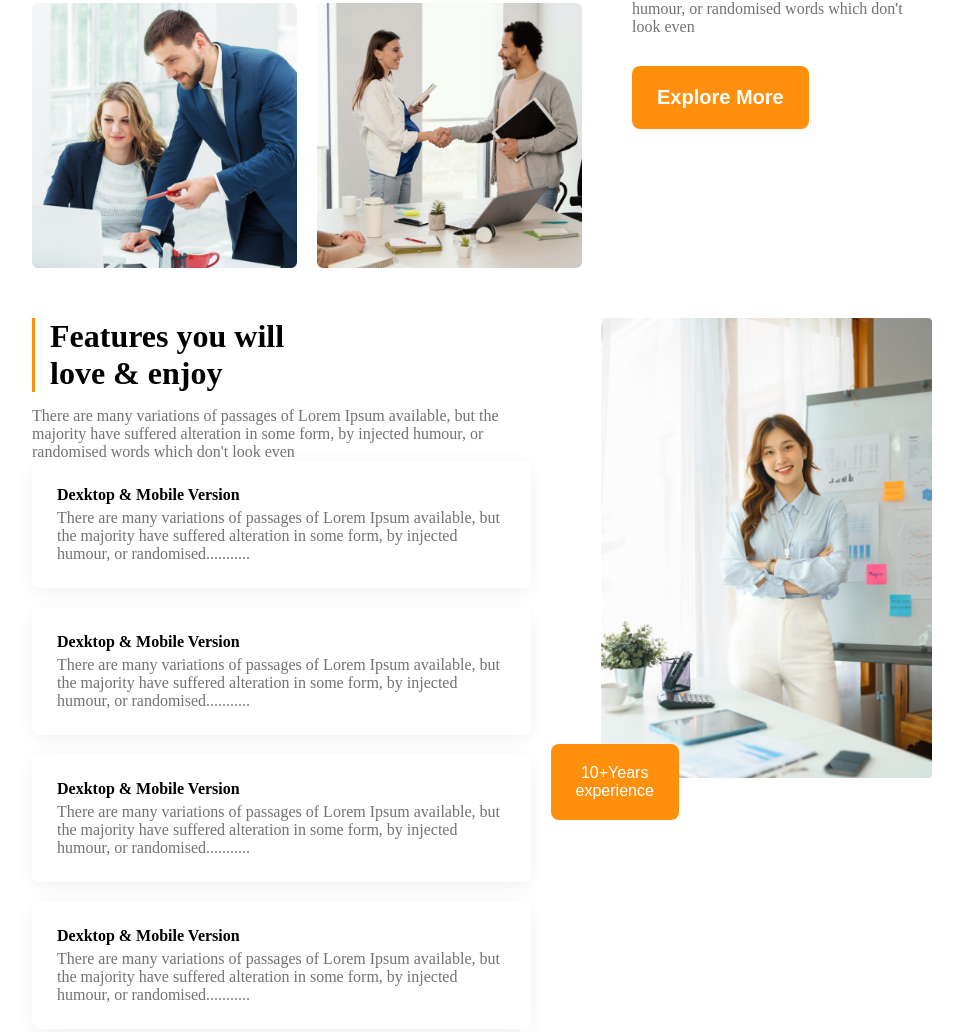
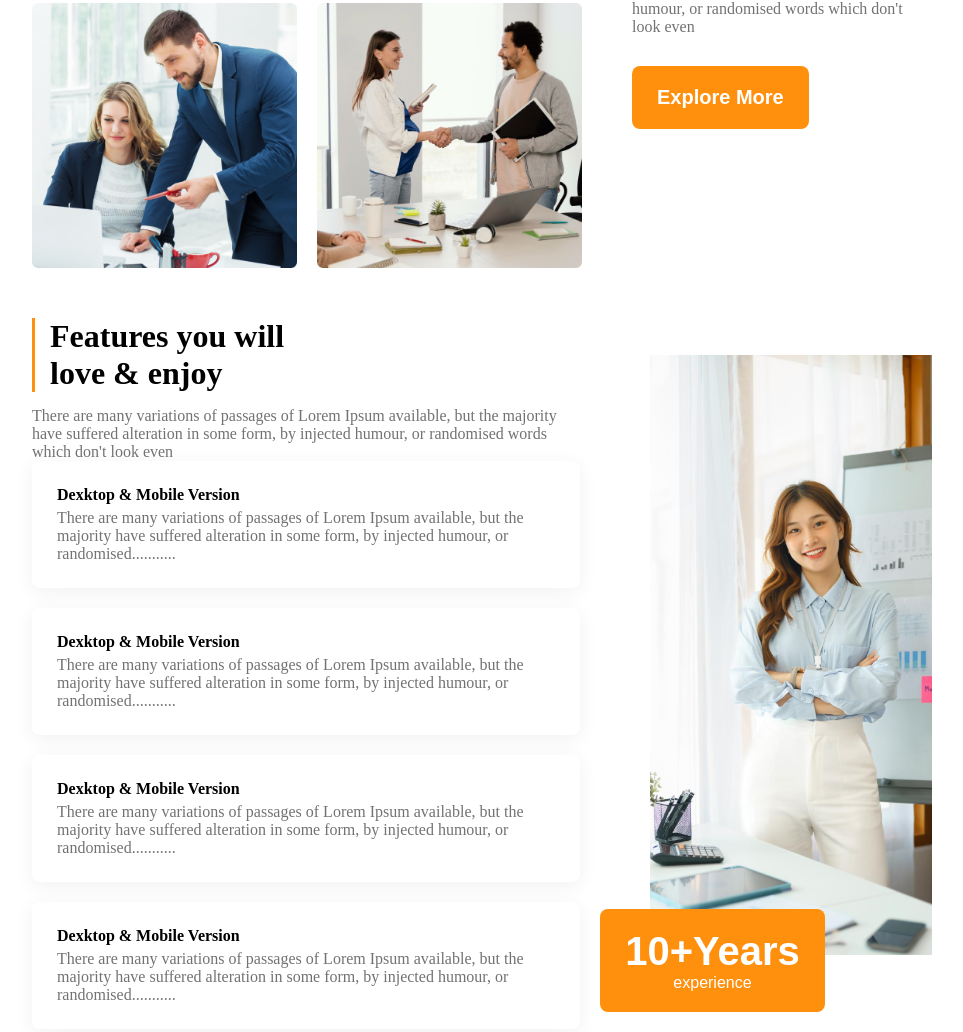
Before and after one commit to mdalamin2002/g3-architects-website, a plain HTML site: page index.html in a window 1280 px wide. Shown: the part 1201-2233 px from the top of the page, without its empty margins (158-1121 px from the left). Drawn offline with Linux system fonts and the light colour scheme.

Commit message:
img height tag added

```diff
--- a/architects.css
+++ b/architects.css
@@ -68,7 +68,7 @@
   text-decoration: none;
 }
 header{
-  width: 1200px;
+ max-width: 1200px;
   margin: 0 auto;
 
 }
@@ -145,9 +145,12 @@ main > section {
 } */
  .featured-architect img {
   width: 100%;
+  height: 600px;
+  object-fit: cover;
  }
 .features{
   gap: 70px;
+  align-items: center;
 }
 #feature-section-title{
   border-left: 3px solid #FF900E;
@@ -172,7 +175,7 @@ main > section {
   margin-top: -50px;
 }
 #experience-year{
-  font-size: 4rem;
+  font-size: 2.5rem;
   font-weight: 700 ;
 }
 /* facts card */
@@ -238,7 +241,7 @@ footer{
 /* responsive media query */
 @media screen and (max-width: 500px) {
   .navbar,
-  .nav-links,
+
   .teams,
   .features{
     flex-direction: column;
```
Also changed, not shown: index.html (+1 -1 lines).
